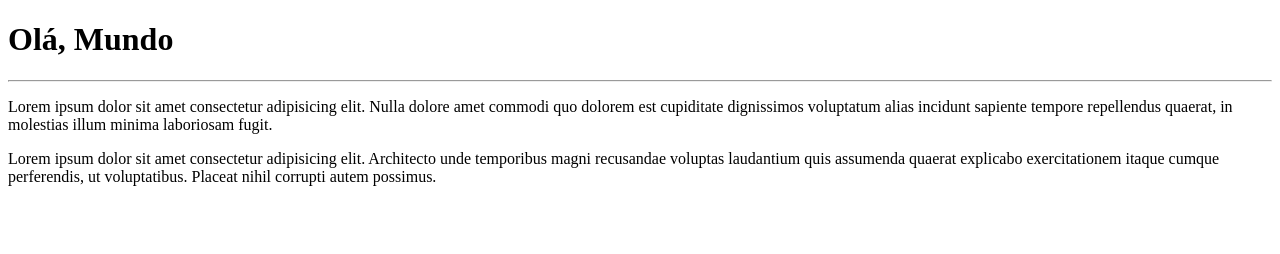
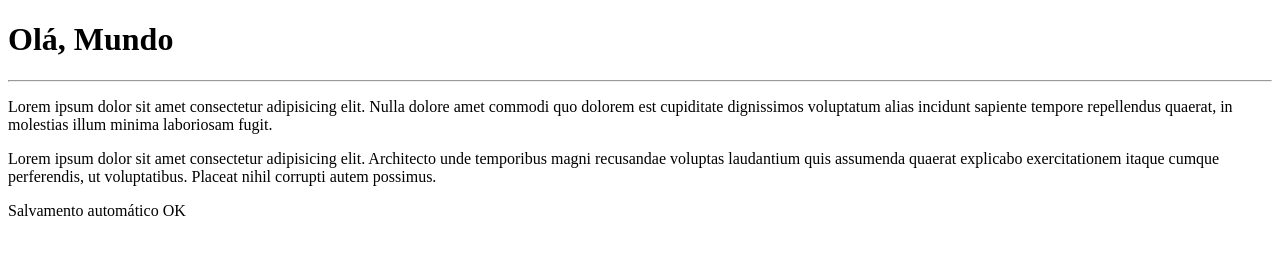
Before and after one commit to RenatoDEV87/Ola-Mundo, a plain HTML site: page Site-Exemplo/Index.html in a window 1280 px wide. Drawn offline with Linux system fonts and the light colour scheme.

Commit message:
Novo teste
terceiro teste

```diff
--- a/Site-Exemplo/Index.html
+++ b/Site-Exemplo/Index.html
@@ -10,5 +10,6 @@
     <hr>
     <p>Lorem ipsum dolor sit amet consectetur adipisicing elit. Nulla dolore amet commodi quo dolorem est cupiditate dignissimos voluptatum alias incidunt sapiente tempore repellendus quaerat, in molestias illum minima laboriosam fugit.</p>
     <p>Lorem ipsum dolor sit amet consectetur adipisicing elit. Architecto unde temporibus magni recusandae voluptas laudantium quis assumenda quaerat explicabo exercitationem itaque cumque perferendis, ut voluptatibus. Placeat nihil corrupti autem possimus.</p>
+    <p>Salvamento automático OK</p>
 </body>
 </html>
```
